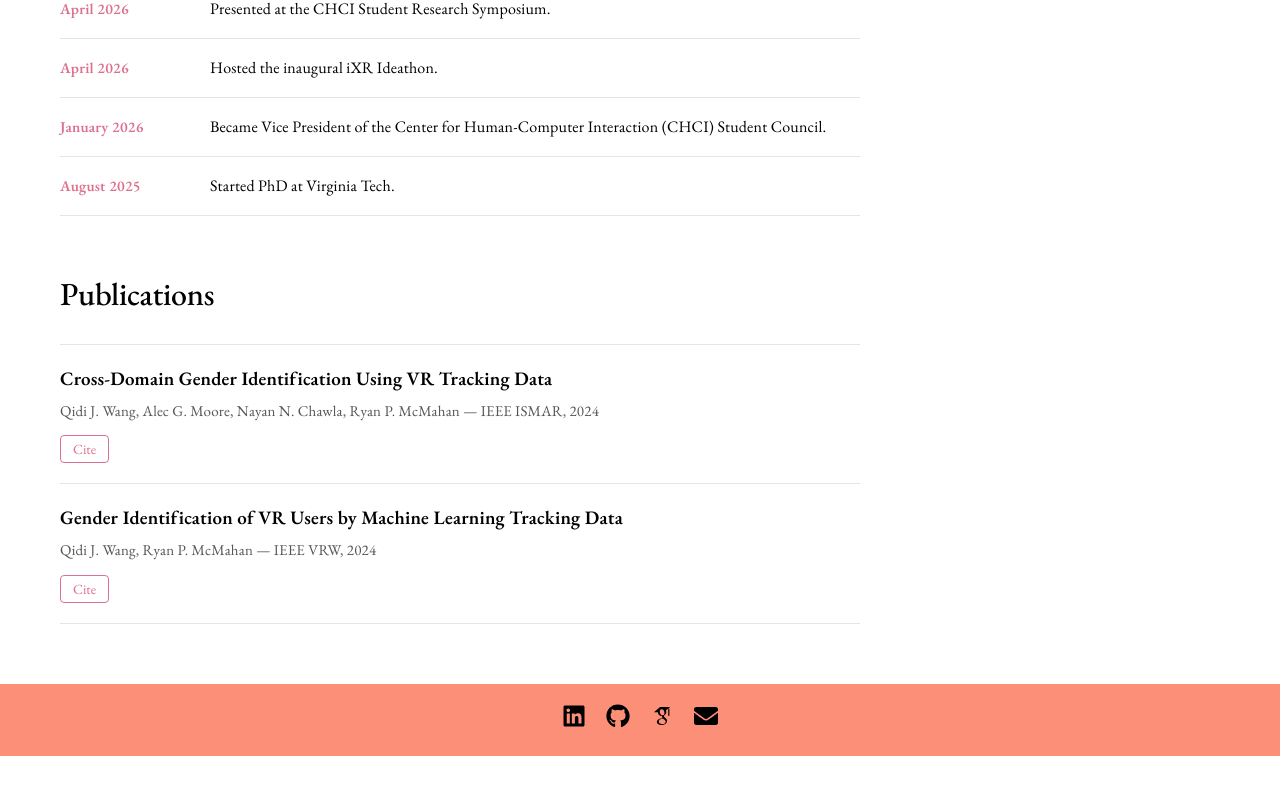
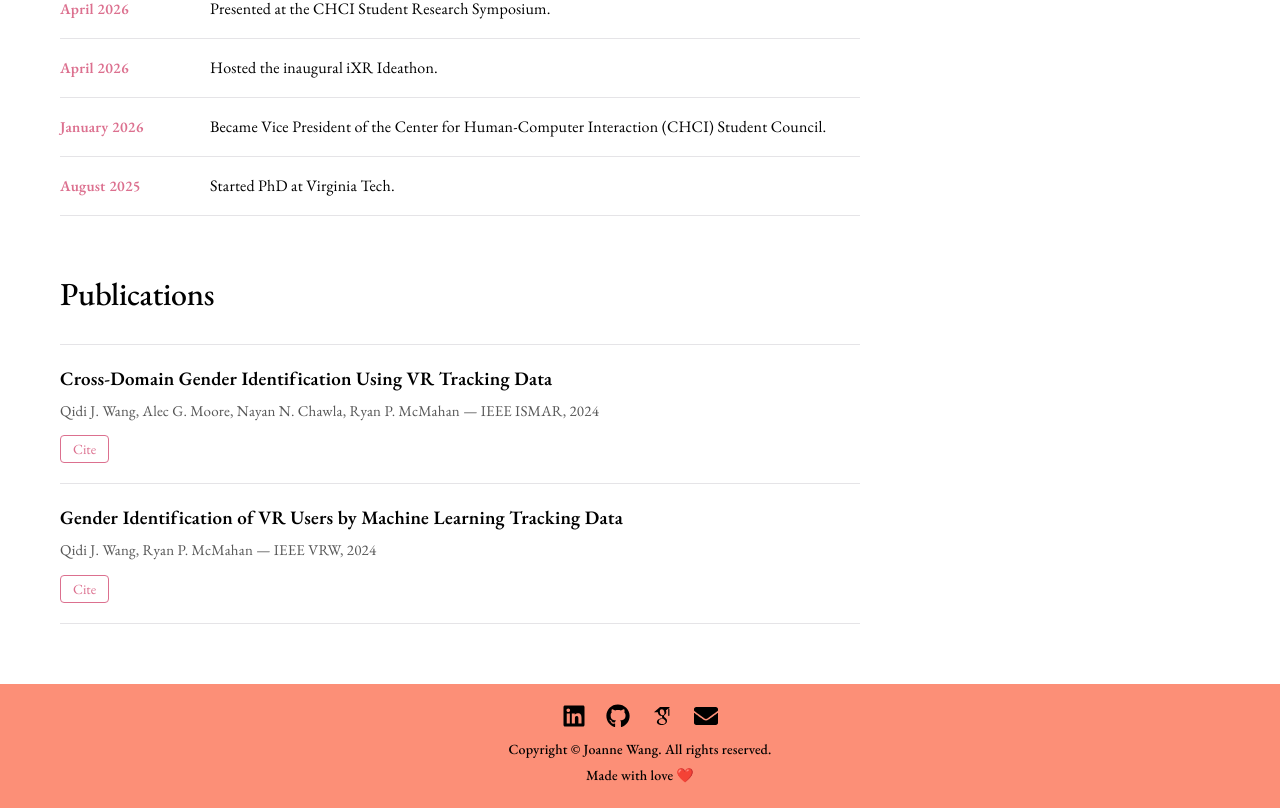
Before and after one commit to AlphauroraE/AlphauroraE.github.io, a React (Vite) app in the folder frontend/: page / in a window 1280 px wide. Shown: the part 935-1743 px from the top of the page. Before the commit the page ends 1691 px from the top, so only its background shows below. Built offline with nearby package versions, Linux system fonts and the light colour scheme; a web font is replaced by a local one.

Commit message:
Update email button and bottom text

```diff
--- a/frontend/src/components/Bottom.jsx
+++ b/frontend/src/components/Bottom.jsx
@@ -15,12 +15,12 @@ const Bottom = () => {
                 <a className="GoogleScholar" href="https://scholar.google.com/citations?user=U7eWwDMAAAAJ&hl=en" target="_blank" rel="noopener noreferrer" aria-label="Google Scholar">
                     <GoogleScholarIcon size={24} />
                 </a>
-                <a className="Email" href="mailto:joanne@placeholder.edu" aria-label="Email">
+                <a className="Email" href="mailto:qidiwang@vt.edu" aria-label="Email">
                     <FaEnvelope size={24} />
                 </a>
             </div>
-            {/* <div>Copyright © Joanne Wang. All rights reserved.</div> */}
-            {/* <div className="made-with-love">Made with love ❤️</div> */}
+            <div className="copyright">Copyright © Joanne Wang. All rights reserved.</div>
+            <div className="made-with-love">Made with love ❤️</div>
         </div>
     );
 };
--- a/frontend/src/components/NavBar.css
+++ b/frontend/src/components/NavBar.css
@@ -74,6 +74,11 @@
     transition: color 0.3s ease;
 }
 
+.copyright,
+.made-with-love {
+    color: black;
+}
+
 .bottom .LinkedIn:hover {
     color: #0275b3;
 }
```
